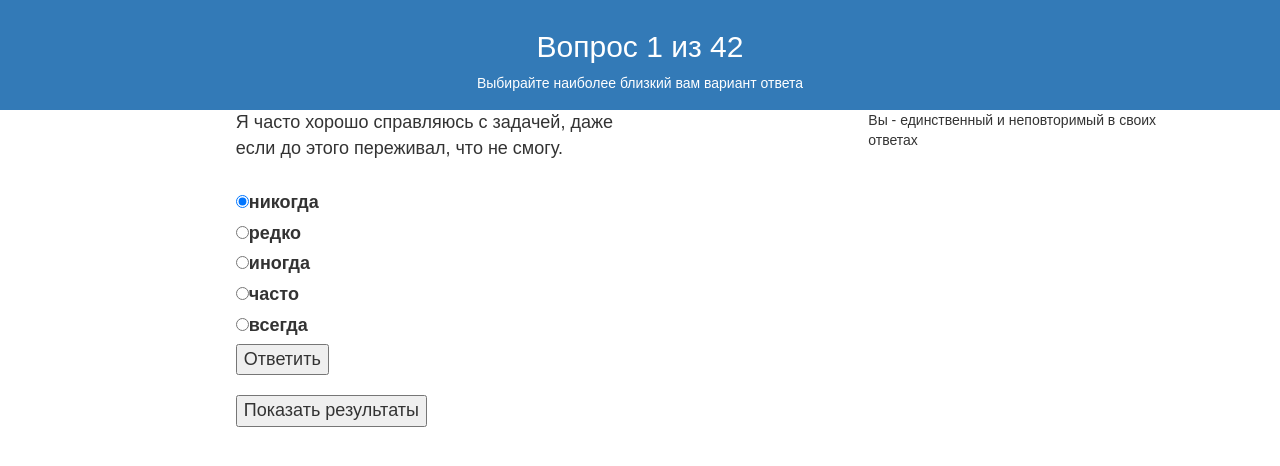
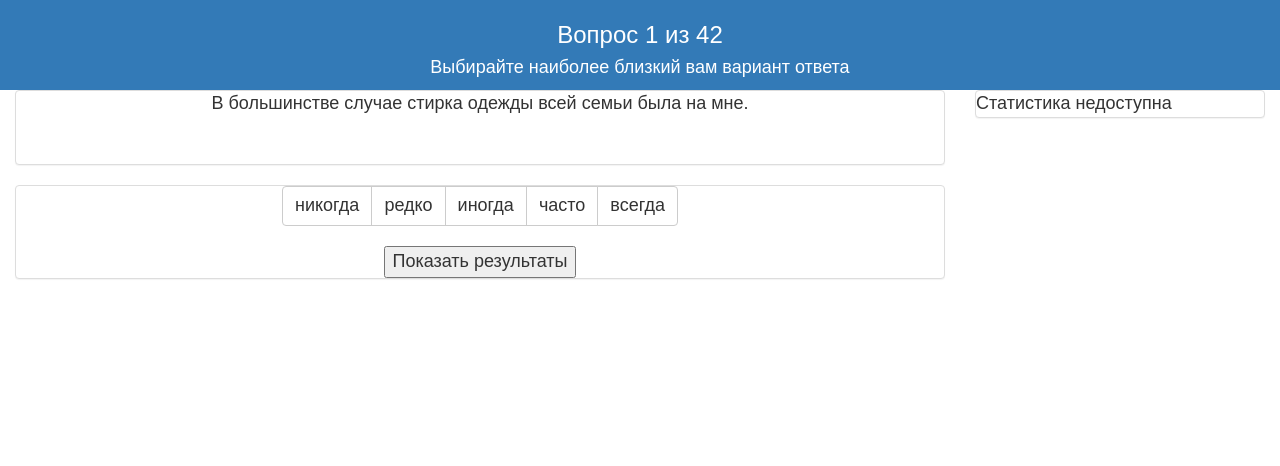
Before and after one commit to viatrix/impostor, a React (Create React App) app: page / in a window 1280 px wide. Shown: the top 466 px of the page. Built offline with nearby package versions, Linux system fonts and the light colour scheme.

Commit message:
UI changes: panels, buttons. Shuffled questions

```diff
--- a/public/index.html
+++ b/public/index.html
@@ -14,7 +14,7 @@
       work correctly both with client-side routing and a non-root public URL.
       Learn how to configure a non-root public URL by running `npm run build`.
     -->
-    <title>React App</title>
+    <title>Тест</title>
   </head>
   <body>
     <div id="root"></div>
--- a/src/App.css
+++ b/src/App.css
@@ -1,32 +1,42 @@
 .App {
   text-align: left;
+  font-size: large;
+  display: block;
 }
 
 .App-header {
   background-color: #337ab7;
-  height: 110px;
-  padding: 10px;
+  padding: 2px;
   color: white;
   text-align: center;
 }
 
-.App-intro {
-  font-size: large;
-}
-
-@keyframes App-logo-spin {
-  from { transform: rotate(0deg); }
-  to { transform: rotate(360deg); }
-}
-
-.App-intro label {
-    display: block;
+Panel header {
+    height: 100px;
 }
 
 input[type="button"] {
-      margin-bottom: 20px;
+      margin-top: 10px;
+}
+
+#answerPlace {
+    display: block;
+    font-weight: normal;
+     font-size: large;
+    text-align: center;
+}
+
+#answerPlace Button{
+     font-size: large;
+}
+
+Answer{
+    display: block;
+    font-weight: normal;
+    text-align: center;
 }
 
 #questionPlace {
-    height: 80px;
+    min-height: 75px;
+    text-align: center;
 }
--- a/src/App.js
+++ b/src/App.js
@@ -5,6 +5,7 @@ import Answer from './components/Answer.js';
 import Result from './components/Result.js';
 import Statistics from './components/Statistics.js';
 import resultsImport from './data/results.json';
+import { Panel, PageHeader } from 'react-bootstrap';
 
 class App extends Component {
     constructor(props) {
@@ -12,6 +13,7 @@ class App extends Component {
        this.processAnswer = this.processAnswer.bind(this);
        this.resultImpostor = this.resultImpostor.bind(this);
        this.resultParentification = this.resultParentification.bind(this);
+       this.shuffleQuestions = this.shuffleQuestions.bind(this);
        this.state = {answers: [],
                     answerSelected: "0",
                     questionId: 0,
@@ -31,6 +33,13 @@ class App extends Component {
                     sumPBP: 0,
                     sumPercentsPBP: 0,
                     numQuestionsPBP: 0};
+            this.shuffleQuestions();
+     }
+
+     shuffleQuestions() {
+         var tempQuestions = this.state.questions;
+         tempQuestions.sort(()=>{return Math.random()-0.5;})
+         this.setState({questions: tempQuestions});
      }
 
      resultImpostor() {
@@ -97,30 +106,30 @@ class App extends Component {
     return (
       <div className="App">
       <div className="App-header">
-          <h2>Вопрос {this.state.questionId+1} из {this.state.questions.length}</h2>
-          Выбирайте наиболее близкий вам вариант ответа
+        <h3>Вопрос {this.state.questionId+1} из {this.state.questions.length}</h3>
+        <h4>Выбирайте наиболее близкий вам вариант ответа</h4>
       </div>
-        <div className="col-md-8">
-            <div className="col-md-3"></div>
-            <div className="col-md-6">
-            <div className="App-intro">
-                <div id="questionPlace">
+      <div className="col-md-9">
+         <Panel id="questionPlace">
               {this.state.questions[this.state.questionId].text}
-               </div>
+         </Panel>
+         <Panel id="answerPlace">
          <Answer processAnswer={this.state.processAnswer} buttonIsDisabled={this.state.buttonIsDisabled}/>
+         <p></p>
          <input id="showResultsButton" type="button"
               value={this.state.showResults?"Спрятать результаты":"Показать результаты"}
               onClick={() => {this.setState({showResults: !this.state.showResults});}}/>
+        </Panel>
          <Result sumPercentsImpostor={this.state.sumPercentsImpostor}
               sumPercentsPFP={this.state.sumPercentsPFP}
               sumPercentsSFP={this.state.sumPercentsSFP}
               sumPercentsPBP={this.state.sumPercentsPBP}
               showResults={this.state.showResults}/>
         </div>
-            </div>
-        </div>
         <div className="col-md-3 slim">
+           <Panel className="test">
                 <Statistics/>
+           </Panel>
         </div>
       </div>
     );
--- a/src/components/Answer.js
+++ b/src/components/Answer.js
@@ -1,4 +1,6 @@
 import React, { Component } from 'react';
+import '../App.css';
+import {ButtonGroup, Button} from 'react-bootstrap'
 
 let answersText = ["никогда",
                 "редко",
@@ -19,6 +21,29 @@ class Answer extends Component {
     }
 
   render() {
+      return (
+        <ButtonGroup className="answerPlace">
+            <Button onClick={(event) =>{this.props.processAnswer("0");}}
+                disabled={this.props.buttonIsDisabled}>
+                {answersText[0]}</Button>
+            <Button onClick={(event) =>{this.props.processAnswer("1");}}
+                disabled={this.props.buttonIsDisabled}>
+                {answersText[1]}</Button>
+            <Button onClick={(event) =>{this.props.processAnswer("2");
+                    event.target.removeClass('active');}}
+                disabled={this.props.buttonIsDisabled}>
+                {answersText[2]}</Button>
+            <Button onClick={(event) =>{this.props.processAnswer("3");}}
+                disabled={this.props.buttonIsDisabled}>
+                {answersText[3]}</Button>
+            <Button onClick={(event) =>{this.props.processAnswer("4");}}
+                disabled={this.props.buttonIsDisabled}>
+                {answersText[4]}</Button>
+        </ButtonGroup>
+      );
+  }
+
+  render_old() {
     return (
         <div>
         <label><input name="answer" type="radio" value="0"
--- a/src/components/Statistics.js
+++ b/src/components/Statistics.js
@@ -5,7 +5,7 @@ class Statistics extends Component {
     render() {
        return(
            <div>
-           Вы - единственный и неповторимый в своих ответах
+           Статистика недоступна
            </div>
       );
     }
```
Lines whose indentation alone changed are shown as unchanged.
